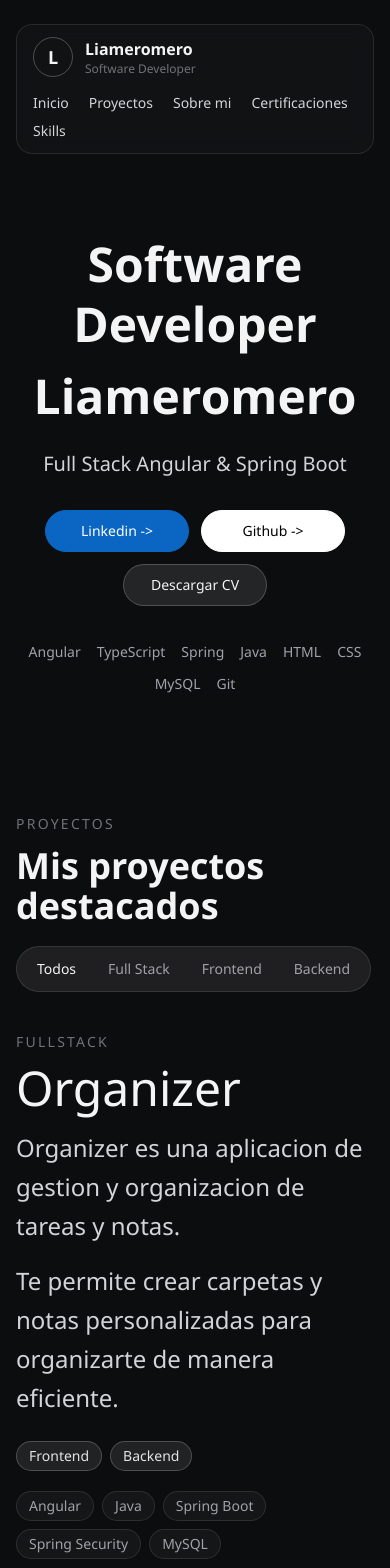
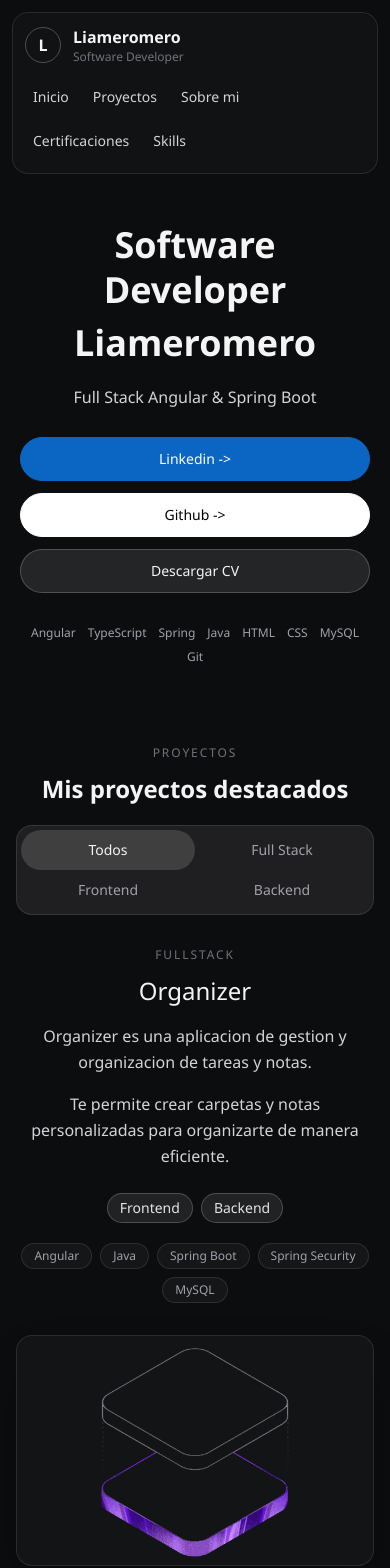
Before and after one commit to LiaM119/portfolio, a React app: page / in a window 390 px wide. Shown: the top 1568 px of the page. Built offline with nearby package versions, Linux system fonts and the light colour scheme; the HTML template or start-up script is replaced by a standard one.

Commit message:
fix(home): improve mobile responsiveness

```diff
--- a/src/App.tsx
+++ b/src/App.tsx
@@ -7,7 +7,7 @@ import SkillsSection from './components/home/SkillsSection'
 
 function App() {
   return (
-    <div className="relative min-h-screen bg-[#0c0d0f] text-zinc-200">
+    <div className="relative min-h-screen overflow-x-hidden bg-[#0c0d0f] text-zinc-200">
       <div
         className="pointer-events-none fixed inset-0 -z-10 bg-[radial-gradient(1200px_680px_at_55%_-8%,rgba(245,245,245,0.05),transparent_68%),repeating-linear-gradient(90deg,rgba(255,255,255,0.018)_0px,rgba(255,255,255,0.018)_40px,transparent_40px,transparent_92px),linear-gradient(180deg,#0b0c0e_0%,#090a0c_100%)]"
         aria-hidden="true"
@@ -16,14 +16,14 @@ function App() {
       <Navbar />
 
       <main id="inicio">
-        <div className="mx-auto flex w-full max-w-6xl flex-col px-4 pb-16 sm:px-6 lg:px-8">
+        <div className="mx-auto flex w-full max-w-6xl flex-col px-4 pb-12 sm:px-6 sm:pb-16 lg:px-8">
           <Hero />
           <ProjectsSection />
         </div>
 
         <AboutSection />
 
-        <div className="mx-auto flex w-full max-w-6xl flex-col px-4 pb-16 sm:px-6 lg:px-8">
+        <div className="mx-auto flex w-full max-w-6xl flex-col px-4 pb-12 sm:px-6 sm:pb-16 lg:px-8">
           <CertificationsSection />
           <SkillsSection />
         </div>
--- a/src/components/home/Hero.tsx
+++ b/src/components/home/Hero.tsx
@@ -2,19 +2,19 @@ const techStack = ['Angular', 'TypeScript', 'Spring', 'Java', 'HTML', 'CSS', 'My
 
 function Hero() {
   return (
-    <section className="px-2 pb-20 pt-20 text-center" aria-labelledby="hero-title">
-      <h1 id="hero-title" className="text-balance text-5xl font-semibold leading-tight text-zinc-100 sm:text-6xl lg:text-7xl">
+    <section className="px-1 pb-12 pt-12 text-center sm:px-2 sm:pb-16 sm:pt-16 md:pb-20 md:pt-20" aria-labelledby="hero-title">
+      <h1 id="hero-title" className="text-balance text-4xl font-semibold leading-tight text-zinc-100 sm:text-5xl md:text-6xl lg:text-7xl">
         Software Developer
-        <span className="mt-3 block">Liameromero</span>
+        <span className="mt-2 block sm:mt-3">Liameromero</span>
       </h1>
-      <p className="mx-auto mt-6 max-w-2xl text-xl text-zinc-300">Full Stack Angular &amp; Spring Boot</p>
+      <p className="mx-auto mt-5 max-w-2xl text-base text-zinc-300 sm:mt-6 sm:text-lg lg:text-xl">Full Stack Angular &amp; Spring Boot</p>
 
-      <div className="mt-8 flex flex-wrap justify-center gap-3" aria-label="Acciones principales">
+      <div className="mx-auto mt-7 flex max-w-sm flex-col justify-center gap-3 sm:mt-8 sm:max-w-none sm:flex-row sm:flex-wrap" aria-label="Acciones principales">
         <a
           href="https://www.linkedin.com/in/liamromero"
           target="_blank"
           rel="noreferrer"
-          className="inline-flex min-w-36 items-center justify-center rounded-full border border-[#0A66C2] bg-[#0A66C2] px-5 py-2.5 text-sm font-medium text-white transition hover:bg-[#0857a5] focus-visible:outline-none focus-visible:ring-2 focus-visible:ring-[#0A66C2] focus-visible:ring-offset-2 focus-visible:ring-offset-[#0b0c0e]"
+          className="inline-flex min-h-11 w-full items-center justify-center rounded-full border border-[#0A66C2] bg-[#0A66C2] px-5 py-2.5 text-sm font-medium text-white transition hover:bg-[#0857a5] focus-visible:outline-none focus-visible:ring-2 focus-visible:ring-[#0A66C2] focus-visible:ring-offset-2 focus-visible:ring-offset-[#0b0c0e] sm:min-h-0 sm:min-w-36 sm:w-auto"
         >
           Linkedin -&gt;
         </a>
@@ -22,21 +22,21 @@ function Hero() {
           href="https://github.com/LiaM119"
           target="_blank"
           rel="noreferrer"
-          className="inline-flex min-w-36 items-center justify-center rounded-full border border-white bg-white px-5 py-2.5 text-sm font-medium text-black transition hover:bg-zinc-100 focus-visible:outline-none focus-visible:ring-2 focus-visible:ring-white focus-visible:ring-offset-2 focus-visible:ring-offset-[#0b0c0e]"
+          className="inline-flex min-h-11 w-full items-center justify-center rounded-full border border-white bg-white px-5 py-2.5 text-sm font-medium text-black transition hover:bg-zinc-100 focus-visible:outline-none focus-visible:ring-2 focus-visible:ring-white focus-visible:ring-offset-2 focus-visible:ring-offset-[#0b0c0e] sm:min-h-0 sm:min-w-36 sm:w-auto"
         >
           Github -&gt;
         </a>
         <a
           href="mailto:liamnahuelromero.t@gmail.com"
-          className="inline-flex min-w-36 items-center justify-center rounded-full border border-white/20 bg-white/10 px-5 py-2.5 text-sm font-medium text-zinc-100 transition hover:bg-white/15 focus-visible:outline-none focus-visible:ring-2 focus-visible:ring-zinc-300 focus-visible:ring-offset-2 focus-visible:ring-offset-[#0b0c0e]"
+          className="inline-flex min-h-11 w-full items-center justify-center rounded-full border border-white/20 bg-white/10 px-5 py-2.5 text-sm font-medium text-zinc-100 transition hover:bg-white/15 focus-visible:outline-none focus-visible:ring-2 focus-visible:ring-zinc-300 focus-visible:ring-offset-2 focus-visible:ring-offset-[#0b0c0e] sm:min-h-0 sm:min-w-36 sm:w-auto"
         >
           Descargar CV
         </a>
       </div>
 
-      <ul className="mx-auto mt-9 flex max-w-2xl flex-wrap justify-center gap-x-4 gap-y-3" aria-label="Tecnologias principales">
+      <ul className="mx-auto mt-8 flex max-w-2xl flex-wrap justify-center gap-x-3 gap-y-2 sm:mt-9 sm:gap-x-4 sm:gap-y-3" aria-label="Tecnologias principales">
         {techStack.map((tech) => (
-          <li key={tech} className="text-sm font-medium text-zinc-400">
+          <li key={tech} className="text-xs font-medium text-zinc-400 sm:text-sm">
             {tech}
           </li>
         ))}
--- a/src/components/home/Navbar.tsx
+++ b/src/components/home/Navbar.tsx
@@ -8,25 +8,25 @@ const navLinks = [
 
 function Navbar() {
   return (
-    <header className="mx-auto w-full max-w-6xl px-4 pt-6 sm:px-6 lg:px-8">
-      <div className="flex flex-col gap-4 rounded-2xl border border-white/10 bg-white/[0.025] px-4 py-3 backdrop-blur md:flex-row md:items-center md:justify-between">
-        <a href="#inicio" className="inline-flex items-center gap-3" aria-label="Ir al inicio">
-          <span className="flex h-10 w-10 items-center justify-center rounded-full border border-white/25 text-lg font-semibold text-zinc-100">
+    <header className="mx-auto w-full max-w-6xl px-3 pt-3 sm:px-6 sm:pt-6 lg:px-8">
+      <div className="flex flex-col gap-3 rounded-2xl border border-white/10 bg-white/[0.025] px-3 py-3 backdrop-blur sm:px-4 md:flex-row md:items-center md:justify-between">
+        <a href="#inicio" className="inline-flex min-w-0 items-center gap-3" aria-label="Ir al inicio">
+          <span className="flex h-9 w-9 shrink-0 items-center justify-center rounded-full border border-white/25 text-base font-semibold text-zinc-100 sm:h-10 sm:w-10 sm:text-lg">
             L
           </span>
-          <span>
-            <strong className="block text-base text-zinc-100">Liameromero</strong>
+          <span className="min-w-0">
+            <strong className="block truncate text-base text-zinc-100">Liameromero</strong>
             <span className="block text-xs text-zinc-500">Software Developer</span>
           </span>
         </a>
 
-        <nav aria-label="Navegacion principal">
-          <ul className="flex flex-wrap gap-x-5 gap-y-2 text-sm text-zinc-300">
+        <nav className="w-full md:w-auto" aria-label="Navegacion principal">
+          <ul className="flex flex-wrap gap-x-2 gap-y-1 text-sm text-zinc-300 sm:gap-x-4 md:justify-end">
             {navLinks.map((item) => (
               <li key={item.href}>
                 <a
                   href={item.href}
-                  className="transition hover:text-zinc-100 focus-visible:outline-none focus-visible:ring-2 focus-visible:ring-zinc-400 focus-visible:ring-offset-2 focus-visible:ring-offset-[#0b0c0e]"
+                  className="inline-flex min-h-10 items-center rounded-full px-2 py-1 transition hover:text-zinc-100 focus-visible:outline-none focus-visible:ring-2 focus-visible:ring-zinc-400 focus-visible:ring-offset-2 focus-visible:ring-offset-[#0b0c0e] sm:min-h-0 sm:px-1"
                 >
                   {item.label}
                 </a>
--- a/src/components/home/ProjectsSection.tsx
+++ b/src/components/home/ProjectsSection.tsx
@@ -5,20 +5,20 @@ const stack = ['Angular', 'Java', 'Spring Boot', 'Spring Security', 'MySQL']
 
 function ProjectsSection() {
   return (
-    <section id="proyectos" className="py-10" aria-labelledby="proyectos-title">
-      <p className="text-sm uppercase tracking-[0.16em] text-zinc-500">Proyectos</p>
-      <h2 id="proyectos-title" className="mt-3 text-4xl font-semibold text-zinc-100">
+    <section id="proyectos" className="py-8 text-center sm:py-10 lg:text-left" aria-labelledby="proyectos-title">
+      <p className="text-xs uppercase tracking-[0.16em] text-zinc-500 sm:text-sm">Proyectos</p>
+      <h2 id="proyectos-title" className="mt-3 text-2xl font-semibold text-zinc-100 sm:text-3xl lg:text-4xl">
         Mis proyectos destacados
       </h2>
 
-      <div className="mt-5 inline-flex rounded-full border border-white/10 bg-white/[0.08] p-1" aria-label="Categorias de proyectos">
+      <div className="mx-auto mt-5 grid w-full grid-cols-2 rounded-2xl border border-white/10 bg-white/[0.08] p-1 sm:inline-grid sm:w-auto sm:grid-cols-4 sm:rounded-full lg:mx-0" aria-label="Categorias de proyectos">
         {tabs.map((tab, index) => (
           <button
             key={tab}
             type="button"
             aria-pressed={index === 0}
-            className={`rounded-full px-4 py-2 text-sm transition focus-visible:outline-none focus-visible:ring-2 focus-visible:ring-zinc-400 ${
-              index === 0 ? 'bg-white/14 text-zinc-100' : 'text-zinc-400 hover:text-zinc-200'
+            className={`min-h-10 rounded-full px-3 py-2 text-sm transition focus-visible:outline-none focus-visible:ring-2 focus-visible:ring-zinc-400 sm:min-h-0 sm:px-4 ${
+              index === 0 ? 'bg-white/[0.14] text-zinc-100' : 'text-zinc-400 hover:text-zinc-200'
             }`}
           >
             {tab}
@@ -26,33 +26,33 @@ function ProjectsSection() {
         ))}
       </div>
 
-      <article className="mt-10 grid gap-8 lg:grid-cols-[1fr_1.1fr] lg:items-center" aria-label="Proyecto principal Organizer">
+      <article className="mt-8 grid gap-8 md:gap-10 lg:mt-10 lg:grid-cols-[0.95fr_1.15fr] lg:items-center" aria-label="Proyecto principal Organizer">
         <div className="lg:pt-8">
-          <p className="text-sm uppercase tracking-[0.16em] text-zinc-500">Fullstack</p>
-          <h3 className="mt-3 text-5xl font-medium text-zinc-100">Organizer</h3>
-          <p className="mt-4 max-w-xl text-2xl leading-relaxed text-zinc-300">
+          <p className="text-xs uppercase tracking-[0.16em] text-zinc-500 sm:text-sm">Fullstack</p>
+          <h3 className="mt-3 text-2xl font-medium text-zinc-100 sm:text-3xl lg:text-4xl">Organizer</h3>
+          <p className="mx-auto mt-4 max-w-xl text-base leading-relaxed text-zinc-300 sm:text-lg lg:mx-0 lg:text-xl">
             Organizer es una aplicacion de gestion y organizacion de tareas y notas.
           </p>
-          <p className="mt-4 max-w-xl text-2xl leading-relaxed text-zinc-300">
+          <p className="mx-auto mt-4 max-w-xl text-base leading-relaxed text-zinc-300 sm:text-lg lg:mx-0 lg:text-xl">
             Te permite crear carpetas y notas personalizadas para organizarte de manera eficiente.
           </p>
 
-          <div className="mt-6 flex flex-wrap gap-2">
+          <div className="mt-6 flex flex-wrap justify-center gap-2 lg:justify-start">
             <span className="rounded-full border border-white/20 bg-white/[0.09] px-3 py-1 text-sm text-zinc-200">Frontend</span>
             <span className="rounded-full border border-white/20 bg-white/[0.09] px-3 py-1 text-sm text-zinc-200">Backend</span>
           </div>
 
-          <ul className="mt-5 flex flex-wrap gap-2">
+          <ul className="mt-5 flex flex-wrap justify-center gap-2 lg:justify-start">
             {stack.map((item) => (
-              <li key={item} className="rounded-full border border-white/10 bg-white/[0.04] px-3 py-1 text-sm text-zinc-400">
+              <li key={item} className="rounded-full border border-white/10 bg-white/[0.04] px-3 py-1 text-xs text-zinc-400 sm:text-sm">
                 {item}
               </li>
             ))}
           </ul>
         </div>
 
-        <div className="rounded-2xl border border-white/10 bg-white/[0.03] p-3 shadow-2xl shadow-black/45">
-          <img src={heroImage} alt="Vista previa del proyecto Organizer" className="h-full w-full rounded-xl object-cover" />
+        <div className="overflow-hidden rounded-2xl border border-white/10 bg-white/[0.03] p-2 shadow-2xl shadow-black/45 sm:p-3">
+          <img src={heroImage} alt="Vista previa del proyecto Organizer" className="aspect-[16/10] w-full rounded-xl object-contain" />
         </div>
       </article>
     </section>
```
Also changed, not shown: src/components/home/AboutSection.tsx (+10 -10 lines), src/components/home/CertificationsSection.tsx (+5 -5 lines), src/components/home/SkillsSection.tsx (+4 -4 lines), 1 other file (tests, documents, lock files or other folders).
